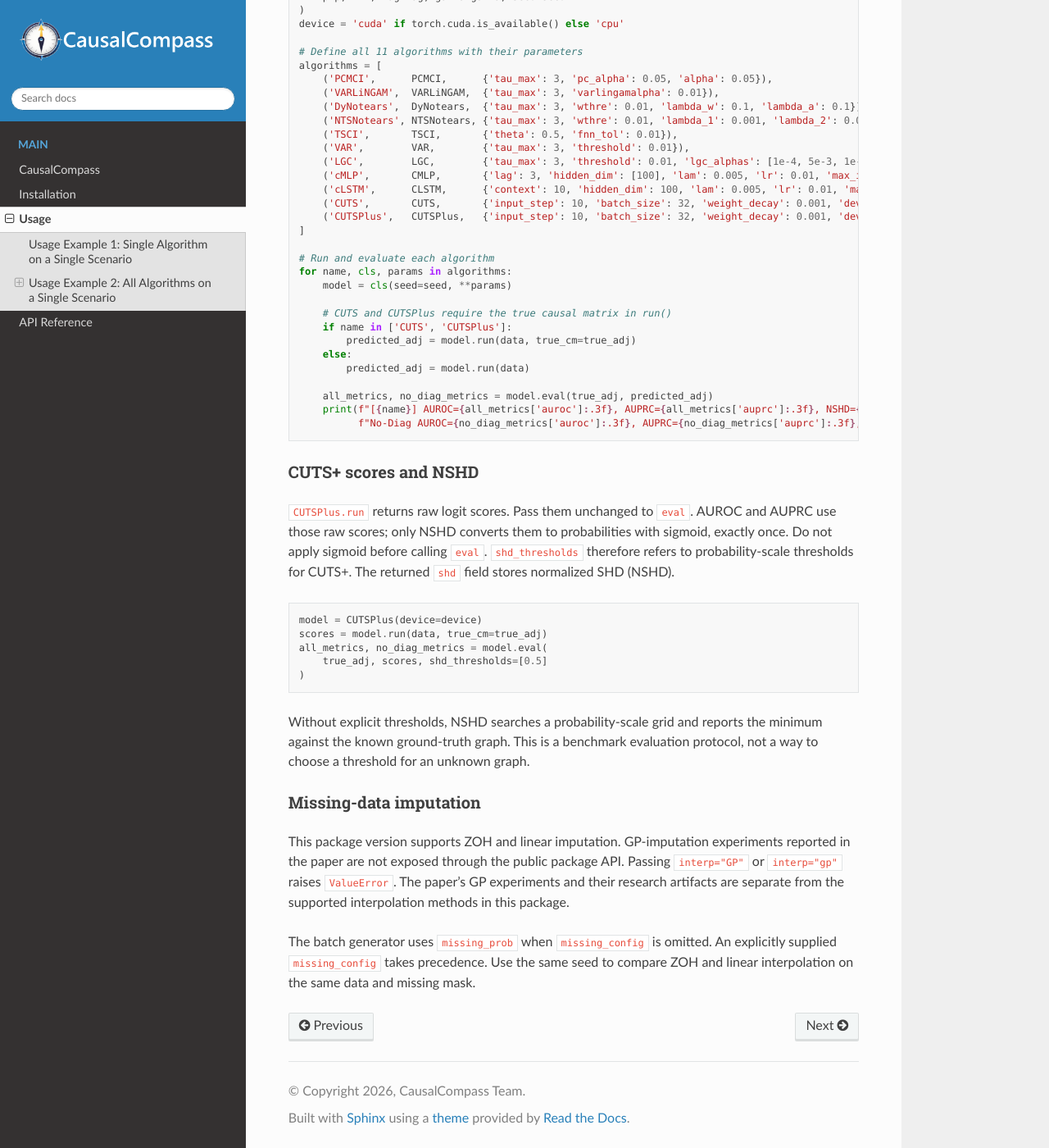
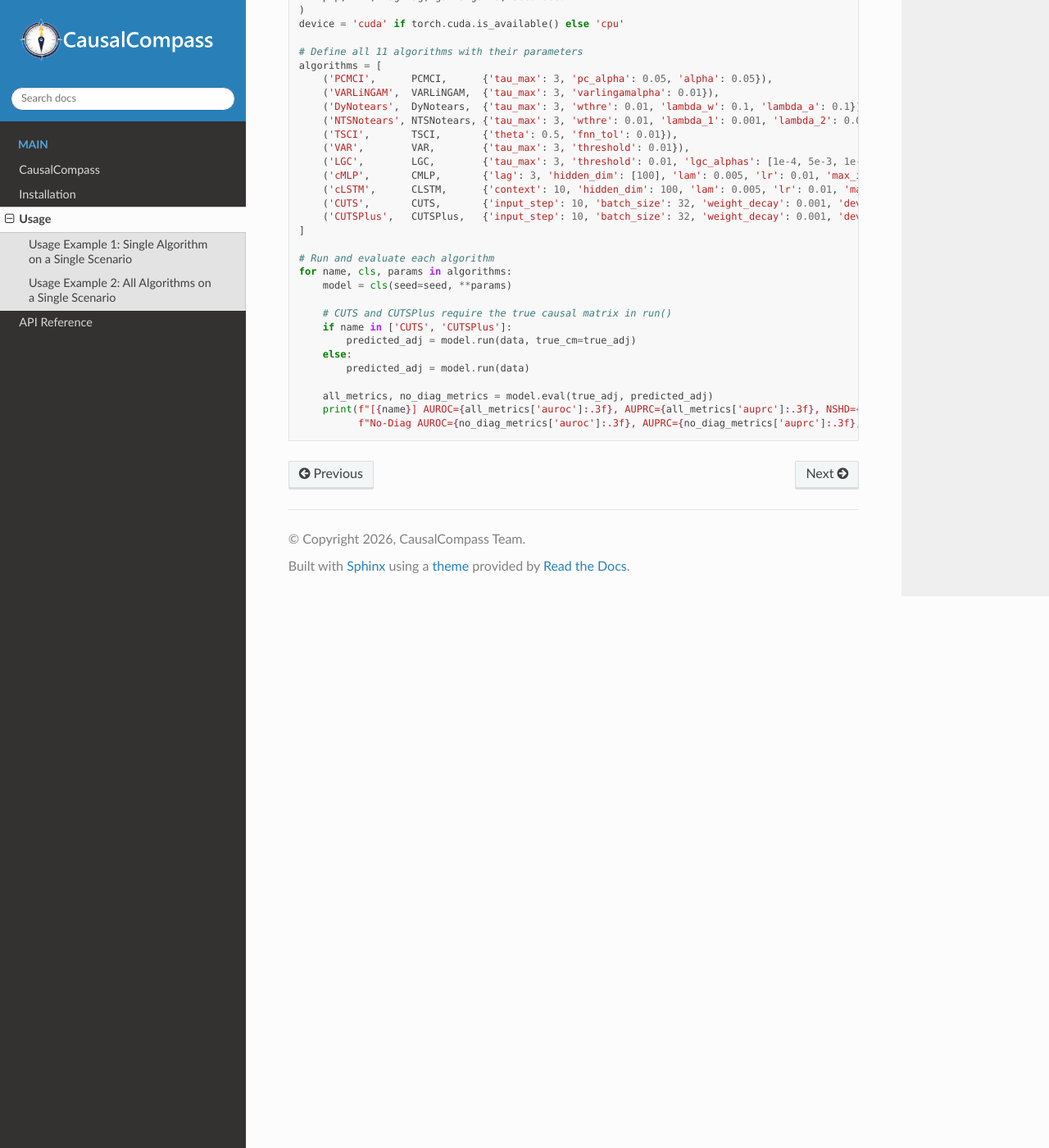
Before and after one commit to huiyang-yi/CausalCompass, a Sphinx documentation site: the page built from docs/source/usage.rst, in a window 1280 px wide and 1400 px high, scrolled down 1156 px. Shown: the whole window at 82% size. Built offline with Sphinx 7.4.7 and the Read the Docs theme 3.1.0, drawn with Linux system fonts in a browser that asks for light colours.

```diff
--- a/docs/source/usage.rst
+++ b/docs/source/usage.rst
@@ -90,38 +90,3 @@ This example benchmarks all 11 TSCD algorithms under the measurement error scena
        all_metrics, no_diag_metrics = model.eval(true_adj, predicted_adj)
        print(f"[{name}] AUROC={all_metrics['auroc']:.3f}, AUPRC={all_metrics['auprc']:.3f}, NSHD={all_metrics['shd']:.3f} | "
              f"No-Diag AUROC={no_diag_metrics['auroc']:.3f}, AUPRC={no_diag_metrics['auprc']:.3f}, NSHD={no_diag_metrics['shd']:.3f}")  # shd stores normalized SHD (NSHD)
-
-
-CUTS+ scores and NSHD
-------------------------
-
-``CUTSPlus.run`` returns raw logit scores. Pass them unchanged to ``eval``.
-AUROC and AUPRC use those raw scores; only NSHD converts them to probabilities
-with sigmoid, exactly once. Do not apply sigmoid before calling ``eval``.
-``shd_thresholds`` therefore refers to probability-scale thresholds for CUTS+.
-The returned ``shd`` field stores normalized SHD (NSHD).
-
-.. code-block:: python
-
-   model = CUTSPlus(device=device)
-   scores = model.run(data, true_cm=true_adj)
-   all_metrics, no_diag_metrics = model.eval(
-       true_adj, scores, shd_thresholds=[0.5]
-   )
-
-Without explicit thresholds, NSHD searches a probability-scale grid and
-reports the minimum against the known ground-truth graph. This is a benchmark
-evaluation protocol, not a way to choose a threshold for an unknown graph.
-
-Missing-data imputation
------------------------
-
-This package version supports ZOH and linear imputation. GP-imputation
-experiments reported in the paper are not exposed through the public package
-API. Passing ``interp="GP"`` or ``interp="gp"`` raises ``ValueError``.
-The paper's GP experiments and their research artifacts are separate from
-the supported interpolation methods in this package.
-
-The batch generator uses ``missing_prob`` when ``missing_config`` is omitted.
-An explicitly supplied ``missing_config`` takes precedence. Use the same
-seed to compare ZOH and linear interpolation on the same data and missing mask.
```
Also changed, not shown: CHANGELOG.md (deleted, +0 -19 lines), README.md (+5 -6 lines), docs/source/about.rst (+5 -6 lines), docs/source/index.rst (+5 -6 lines), 2 other files.
